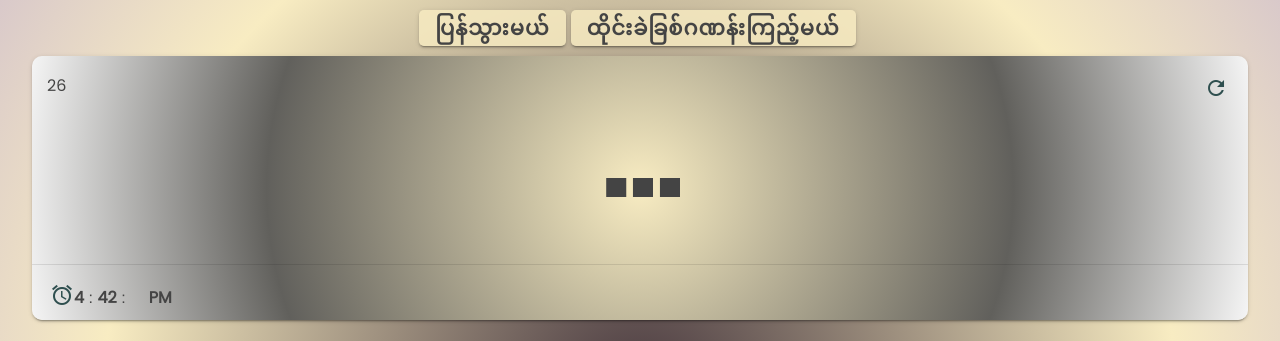
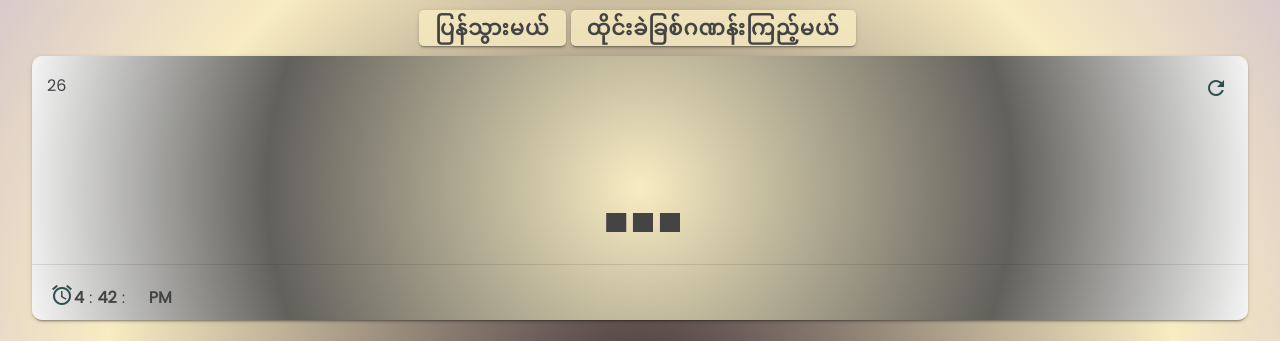
Before and after one commit to chanmyaemaung/2d3d, a React (Create React App) app: page /3d in a window 1280 px wide. Shown: the top 341 px of the page. Built offline with nearby package versions, Linux system fonts and the light colour scheme; no server answers; a web font is replaced by a local one.

Commit message:
Fixed margin in Main.jsx

```diff
--- a/src/components/Main/Main.jsx
+++ b/src/components/Main/Main.jsx
@@ -22,7 +22,7 @@ const Main = () => {
 
 			<div className="d2-card-wide mdl-card mdl-shadow--5dp">
 				<div className="mdl-card__title" align="center">
-					<div align="center" style={{ width: '100%' }}>
+					<div align="center" style={{ width: '100%', marginTop: '70px' }}>
 						<b style={{ fontSize: '150px' }} className="d2" id="d21">
 							.
 						</b>
--- a/src/components/ThreeD/ThreeD.jsx
+++ b/src/components/ThreeD/ThreeD.jsx
@@ -22,7 +22,7 @@ const ThreeD = () => {
 
 			<div className="d2-card-wide mdl-card mdl-shadow--2dp">
 				<div className="mdl-card__title" align="center">
-					<div align="center" style={{ width: '100%' }}>
+					<div align="center" style={{ width: '100%', marginTop: '70px' }}>
 						<b style={{ fontSize: '150px' }} className="d2" id="d3">
 							...
 						</b>
```
